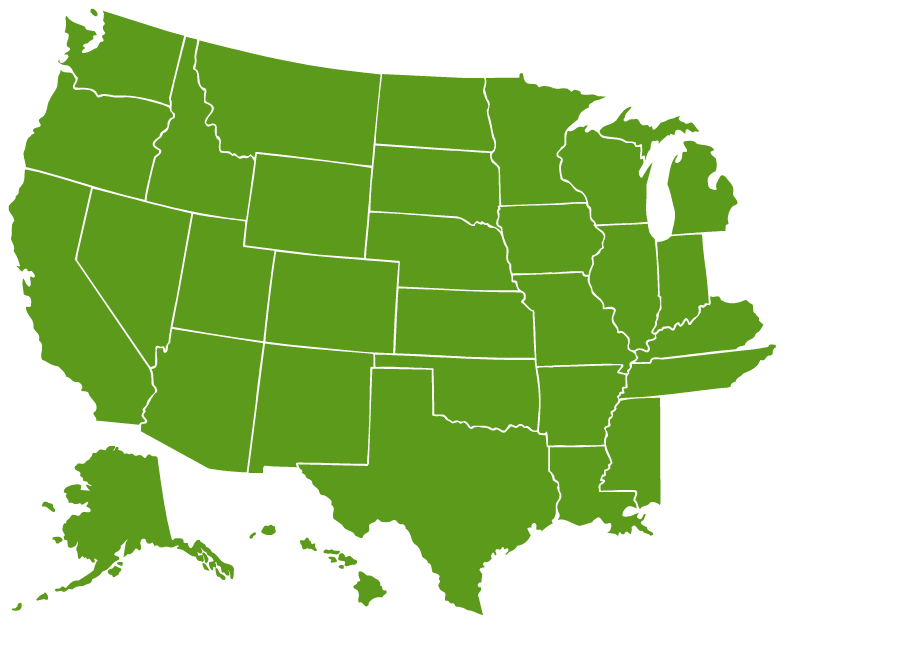
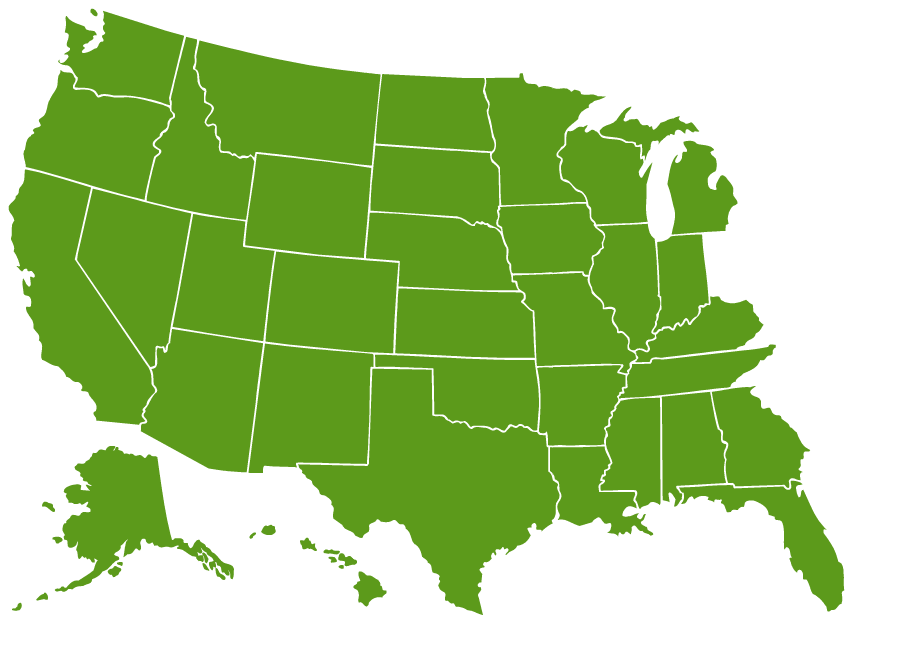
Before and after one commit to nciccarino/dash_map, a plain HTML site: page index.html in a window 1280 px wide. Shown: the whole page, without its empty margins (0-899 px from the left). Drawn offline with Linux system fonts and the light colour scheme.

Commit message:
al fl ga

```diff
--- a/index.html
+++ b/index.html
@@ -43,6 +43,9 @@
         <img id="IN" class="state" src="green/IN-Indiana.png" alt="Indiana" />
         <img id="KY" class="state" src="green/KY-Kentucky.png" alt="Kentucky" />
         <img id="TN" class="state" src="green/TN-Tennessee.png" alt="Tennessee" />
+        <img id="AL" class="state" src="green/AL-Alabama.png" alt="Alabama" />
+        <img id="FL" class="state" src="green/FL-Florida.png" alt="Florida" />
+        <img id="GA" class="state" src="green/GA-Georgia.png" alt="Georgia" />
 
     </div>
 
--- a/style.css
+++ b/style.css
@@ -205,3 +205,21 @@
 	top: 336px;
 	left: 611px;
 }
+
+#AL {
+	position: absolute;
+	top: 383px;
+	left: 653px;
+}
+
+#FL {
+	position: absolute;
+	top: 472px;
+	left: 671px;
+}
+
+#GA {
+	position: absolute;
+	top: 378px;
+	left: 703px;
+}
```
